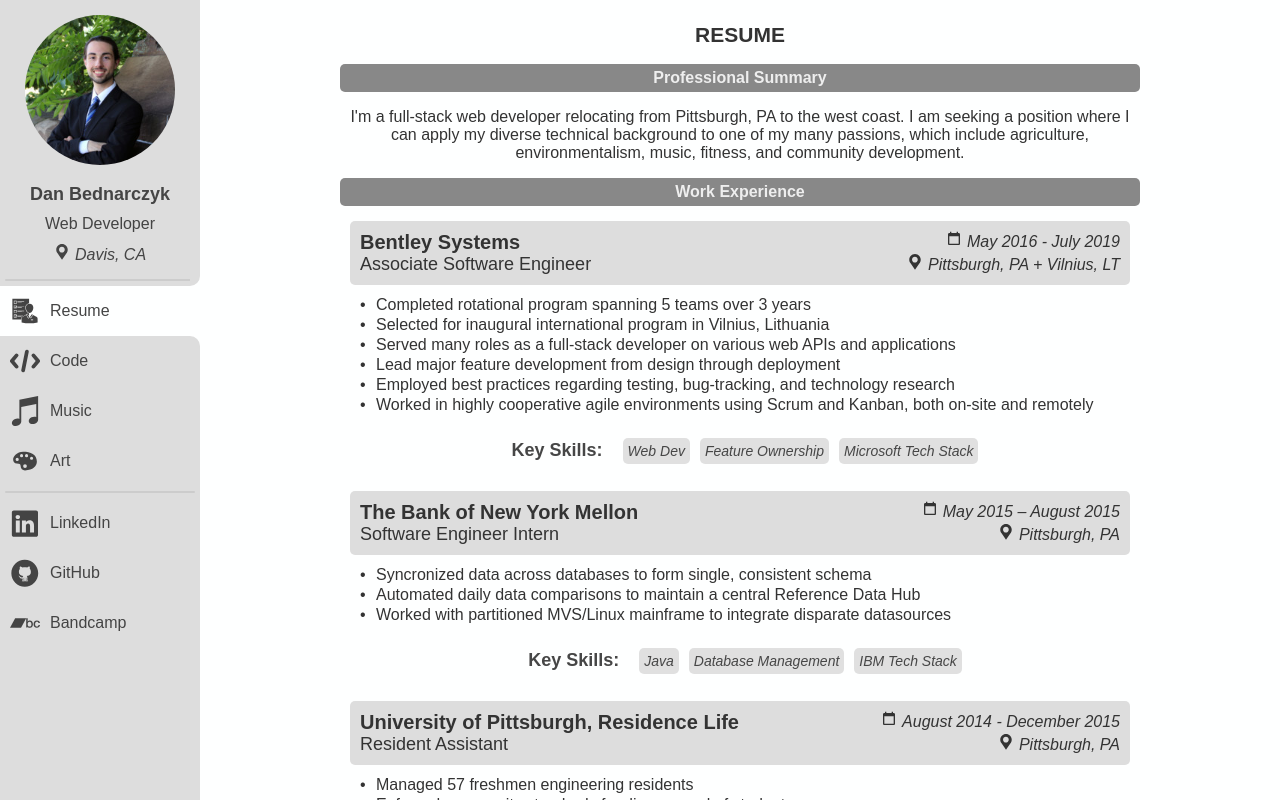
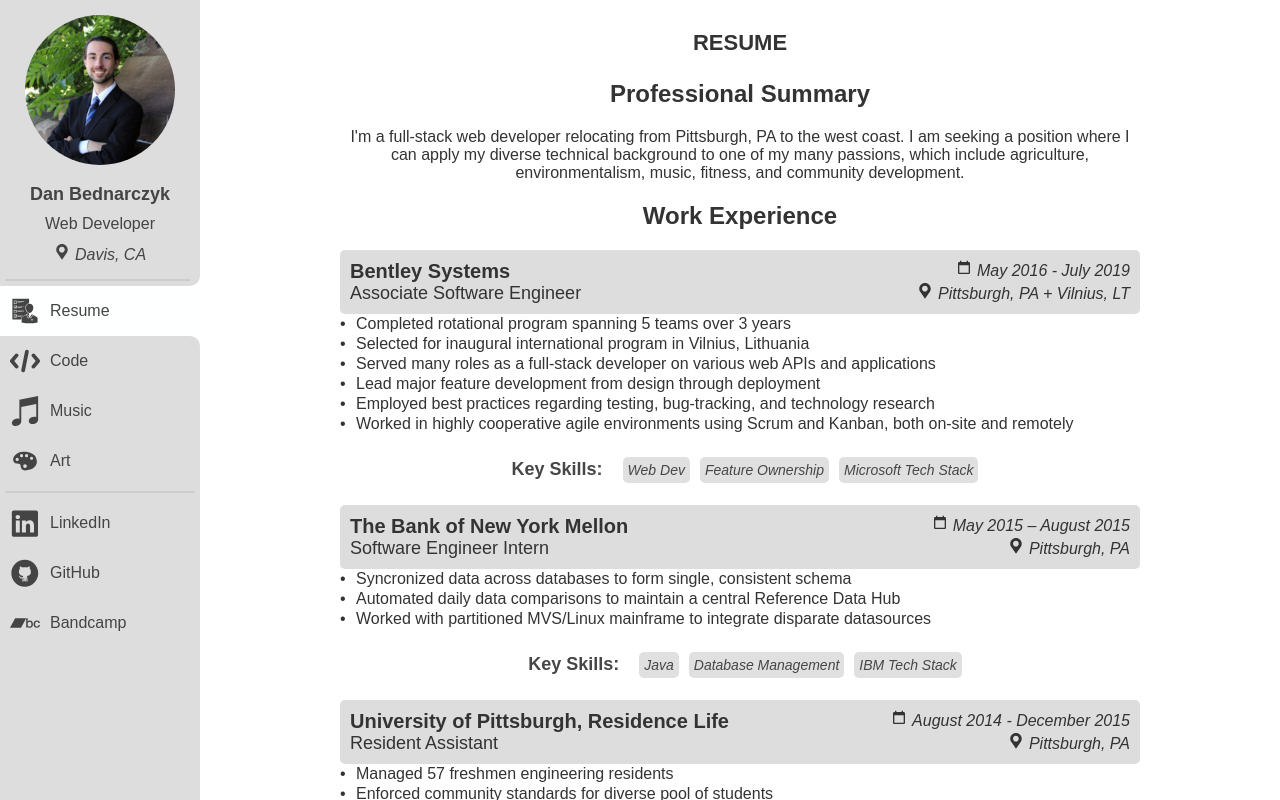
Before and after one commit to dan9418/personal-site-2, a React app: page / in a window 1280 px wide. Built offline with nearby package versions, Linux system fonts and the light colour scheme.

Commit message:
Simplified page sections and headers

```diff
--- a/src/Common/Headers.css
+++ /dev/null
@@ -1,27 +0,0 @@
-/* Primary Header */
-
-.primary-header {
-    background: #888;
-
-    padding: 5px;
-    border-radius: 5px;
-
-    font-weight: bold;
-    color: #EEE;
-}
-
-/* Secondary Header */
-
-.secondary-header {
-    padding: 5px;
-    border-radius: 5px;
-    background-color: #DDD;
-}
-
-.secondary-header-icon {
-
-}
-
-.secondary-header-title {
-    font-weight: bold;
-}
--- a/src/Common/Headers.tsx
+++ /dev/null
@@ -1,21 +0,0 @@
-import React = require("react");
-import "./Headers.css";
-
-export function PrimaryHeader(props) {
-    return <div className='primary-header'>{props.title}</div>;
-}
-
-export function SecondaryHeader(props) {
-
-    return (
-        <div className='secondary-header'>
-            <div className='secondary-header-icon'>
-                {props.icon}
-            </div>
-            <div className='secondary-header-title'>
-                {props.title}
-            </div>
-        </div>
-    );
-
-}
--- a/src/Common/Page.css
+++ b/src/Common/Page.css
@@ -1,51 +1,26 @@
 .page-container {
-	background-color: #FEFFFF;
-	text-align: center;
+    /* BACKGROUND_COLOR */
+    background-color: white;
+
+    text-align: center;
+
+    overflow: auto;
+
+    padding-bottom: 100px;
+
 	position: absolute;
-	top: 0;
 	left: 200px;
-	right: 0;
+    right: 0;
+    top: 0;
 	bottom: 0;
-    overflow: auto;
-    padding-bottom: 100px;
 }
 
 .page-header {
-    margin: 15px;
-    font-size: 30px;
-    font-weight: bold;
     font-variant-caps: all-small-caps;
 }
 
-.page-header-fade {
-	position: absolute;
-    top: 50x;
-    left: 0;
-    right: 0;
-    height: 100px;
-    background-image: linear-gradient(to top, rgba(200,200,200,0), rgba(238,238,238,1));
-    z-index: 1000;
-}
 
 .page-content {
     margin: auto;
     max-width: 800px;
 }
-
-/* Page Section */
-
-.page-section {
-    margin-top: 15px;
-}
-
-.page-section p {
-    font-size: 16px;
-}
-
-.page-section-header {
-
-}
-
-.page-section-content {
-    margin: 10px;
-}
--- a/src/Common/Page.tsx
+++ b/src/Common/Page.tsx
@@ -4,17 +4,8 @@
 export function Page(props) {
     return (
         <div className='page-container'>
-            <div className='page-header'>{props.title}</div>
+            <h1 className='page-header'>{props.title}</h1>
             <div className='page-content'>{props.children}</div>
         </div>
     );
 }
-
-export function PageSection(props) {
-    return (
-        <div className='page-section'>
-            <div className='page-section-header'>{props.header}</div>
-            <div className='page-section-content'>{props.children}</div>
-        </div>
-    );
-}
--- a/src/Pages/Art/Art.tsx
+++ b/src/Pages/Art/Art.tsx
@@ -1,8 +1,6 @@
 import * as React from "react";
 import "./Art.css";
 import { Gallery, GalleryProps } from "./Gallery/Gallery";
-import { PrimaryHeader } from "../../Common/Headers";
-import { PageSection } from "../../Common/Page";
 
 const GALLERY_CONFIG: GalleryProps[] = [
 	{
@@ -276,10 +274,11 @@
 	for (let i = 0; i < GALLERY_CONFIG.length; i++) {
 		let gallery = GALLERY_CONFIG[i];
 		galleries.push(
-			<PageSection key={i} header={<PrimaryHeader title={gallery.name} />}>
+			<div key={i}>
+				<h2>{gallery.name}</h2>
 				<p className='gallery-description'>{gallery.description}</p>
 				<Gallery key={gallery.name} {...gallery} />
-			</PageSection>
+			</div>
 		);
 	}
 	return galleries;
@@ -287,7 +286,7 @@
 
 export function Art(props) {
 	return (
-		<PageSection>
+		<div>
 			<p>
 				I love art in its many forms, both as a creator and a fan.
 				I enjoy drawing and photography, but I'm especially passionate about graphic design.
@@ -301,6 +300,6 @@
 			<p className='italic'>(page still under construction)</p>
 
 			{getGalleries()}
-		</PageSection>
+		</div>
 	);
 }
--- a/src/Pages/Music/Album/Album.tsx
+++ b/src/Pages/Music/Album/Album.tsx
@@ -1,8 +1,6 @@
 import * as React from "react";
 import "./Album.css";
 import { ICONS } from "../../../Common/Icon";
-import { SecondaryHeader } from "../../../Common/Headers";
-import { PageSection } from "../../../Common/Page";
 
 export interface IconLink {
 	name: string;
@@ -49,7 +47,8 @@
 
 export function Album(props: AlbumProps) {
 	return (
-		<PageSection header={< SecondaryHeader title={props.title + ' (' + props.year + ')'} />}>
+		<div>
+			<h3>{props.title + ' (' + props.year + ')'}</h3>
 			<p className='album-summary'>{props.summary}</p>
 			<div className='album-content'>
 				<div className='album-art-container'>
@@ -58,6 +57,6 @@
 				</div>
 				<div className='album-tracklist'>{getAlbumTracks(props)}</div>
 			</div>
-		</PageSection >
+		</div>
 	);
 }
--- a/src/Pages/Resume/Resume.tsx
+++ b/src/Pages/Resume/Resume.tsx
@@ -1,8 +1,6 @@
 import * as React from "react";
 import "./Resume.css";
 import { ICONS } from "../../Common/Icon";
-import { SecondaryHeader, PrimaryHeader } from "../../Common/Headers";
-import { PageSection } from "../../Common/Page";
 
 function ResumePositionHeader(props) {
 	return (
@@ -56,22 +54,23 @@
 
 	return (
 		<>
-			<PageSection header={<PrimaryHeader title='Professional Summary' />}>
+			<div>
+				<h2>Professional Summary</h2>
 				<p>
 					I'm a full-stack web developer relocating from Pittsburgh, PA to the west coast.
 					I am seeking a position where I can apply my diverse technical background to one of my many passions, which include agriculture, environmentalism, music, fitness, and community development.
 					</p>
-			</PageSection>
+			</div>
 
-			<PageSection header={<PrimaryHeader title='Work Experience' />}>
-
-				<PageSection
-					header={<ResumePositionHeader
+			<div>
+				<h2>Work Experience</h2>
+				<div>
+					<ResumePositionHeader
 						company='Bentley Systems'
 						title='Associate Software Engineer'
 						date='May 2016 - July 2019'
 						location='Pittsburgh, PA + Vilnius, LT'
-					/>}>
+					/>
 					<ResumeDetail>Completed rotational program spanning 5 teams over 3 years</ResumeDetail>
 					<ResumeDetail>Selected for inaugural international program in Vilnius, Lithuania</ResumeDetail>
 					<ResumeDetail>Served many roles as a full-stack developer on various web APIs and applications</ResumeDetail>
@@ -80,56 +79,57 @@
 					<ResumeDetail>Worked in highly cooperative agile environments using Scrum and Kanban, both on-site and remotely</ResumeDetail>
 
 					<ResumeKeySkills skills={['Web Dev', 'Feature Ownership', 'Microsoft Tech Stack']} />
-				</PageSection>
+				</div>
 
-				<PageSection
-					header={<ResumePositionHeader
+				<div>
+					<ResumePositionHeader
 						company='The Bank of New York Mellon'
 						title='Software Engineer Intern'
 						date='May 2015 – August 2015'
 						location='Pittsburgh, PA'
-					/>}>
+					/>
 					<ResumeDetail>Syncronized data across databases to form single, consistent schema</ResumeDetail>
 					<ResumeDetail>Automated daily data comparisons to maintain a central Reference Data Hub</ResumeDetail>
 					<ResumeDetail>Worked with partitioned MVS/Linux mainframe to integrate disparate datasources</ResumeDetail>
 
 					<ResumeKeySkills skills={['Java', 'Database Management', 'IBM Tech Stack']} />
-				</PageSection>
+				</div>
 
-				<PageSection
-					header={<ResumePositionHeader
+				<div>
+					<ResumePositionHeader
 						company='University of Pittsburgh, Residence Life'
 						title='Resident Assistant'
 						date='August 2014 - December 2015'
 						location='Pittsburgh, PA'
-					/>}>
+					/>
 					<ResumeDetail>Managed 57 freshmen engineering residents</ResumeDetail>
 					<ResumeDetail>Enforced community standards for diverse pool of students</ResumeDetail>
 					<ResumeDetail>Organized large-scale social, educational, and experiential programs</ResumeDetail>
 
 					<ResumeKeySkills skills={['Leadership', 'Communication', 'Event Planning']} />
-				</PageSection>
+				</div>
 
-			</PageSection>
+			</div>
 
-			<PageSection header={<PrimaryHeader title='Education' />}>
-
-				<PageSection
-					header={<ResumePositionHeader
+			<div>
+				<h2>Education</h2>
+				<div>
+					<ResumePositionHeader
 						company='University of Pittsburgh, Swanson School of Engineering'
 						title='BS, Computer Engineering'
 						date='April 2017'
 						location='Pittsburgh, PA'
-					/>}>
+					/>
 					<ResumeDetail>Graduated with 3.71 GPA and special distinction as the Outstanding Senior in departmental class</ResumeDetail>
 					<ResumeDetail>Won 2nd place at departmental senior design expo for augmented reality project</ResumeDetail>
 					<ResumeDetail>Won 1st place for freshmen computer engineering conference paper on hybrid drives</ResumeDetail>
 					<ResumeDetail>Served as Engineering Week Chairman for Engineering Student Council</ResumeDetail>
-				</PageSection>
+				</div>
 
-			</PageSection>
+			</div>
 
-			<PageSection header={<PrimaryHeader title='Technical Skills' />}>
+			<div>
+				<h2>Technical Skills</h2>
 				<div className='resume-skills-container'>
 					<div className='resume-skills-container-header'>Web</div>
 					<div className='resume-skill'>JavaScript</div>
@@ -162,42 +162,37 @@
 					<div className='resume-skill'>SQL Server</div>
 					<div className='resume-skill'>Oracle</div>
 				</div>
-			</PageSection>
+			</div>
 
-			<PageSection header={<PrimaryHeader title='Projects' />}>
-
-				<PageSection header={<SecondaryHeader title='Web Apps' />}>
+			<div>
+				<h2>Projects</h2>
+				<div>
+					<h3>Web Apps</h3>
 					<ResumeDetail>Developed <a href='https://dan9418.github.io/play-what-sample/' target='_blank'>Play What</a>, a React library and framework for visualing music theory concepts</ResumeDetail>
 					<ResumeDetail>Developed this portfolio site from scratch</ResumeDetail>
 					<ResumeDetail>Served as college webmaster for The Aquaponics Project and Sailing Club</ResumeDetail>
-				</PageSection>
+				</div>
 
-				<PageSection header={<SecondaryHeader title='Android Apps' />}>
+				<div>
+					<h3>Android Apps</h3>
 					<ResumeDetail>Developed an "augmented reality dashboard" app to recognize and communicate with electrical switchgear (senior design project)</ResumeDetail>
 					<ResumeDetail>Developed a boolean algebra calculator</ResumeDetail>
 					<ResumeDetail>Developed several smaller apps at college hackathons</ResumeDetail>
-				</PageSection>
+				</div>
 
-				<PageSection header={<SecondaryHeader title='Controlled Environment Agriculture' />}>
+				<div>
+					<h3>Controlled Environment Agriculture</h3>
 					<ResumeDetail>Assisted in design and construction of several tech-supplemented hydroponic gardening systems</ResumeDetail>
 					<ResumeDetail>Investigated hydroponic produce facility business potential for Lean LaunchPad college course</ResumeDetail>
-				</PageSection>
+				</div>
 
-				<PageSection header={<SecondaryHeader title='Music' />}>
+				<div>
+					<h3>Music</h3>
 					<ResumeDetail>Completed dozens of musical projects as a multiinstrumentalist, producer, and songwriter</ResumeDetail>
 					<ResumeDetail>Studied audio engineering in the University of Pittsburgh Music Engineering Laboratory</ResumeDetail>
-				</PageSection>
+				</div>
 
-			</PageSection>
-
-			{/*<PageSection header={<PrimaryHeader title='Hobbies' />}>
-
-					<PageSection header={<SecondaryHeader title='Bicycling' />}>
-						<ResumeDetail>Featured on BikePGH's blog to promote year-end campaign</ResumeDetail>
-						<ResumeDetail>Completed 62-mile PedalPGH course</ResumeDetail>
-					</PageSection>
-
-				</PageSection>*/}
+			</div>
 		</>
 	);
 }
```
Also changed, not shown: src/Pages/Code/Code.tsx (+27 -21 lines), src/Pages/Music/Music.tsx (+5 -6 lines), 1 other file (tests, documents, lock files or other folders).
